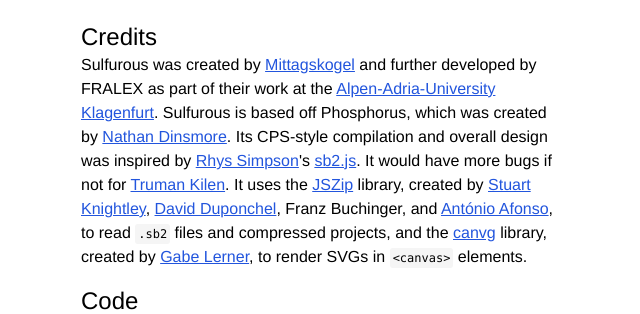
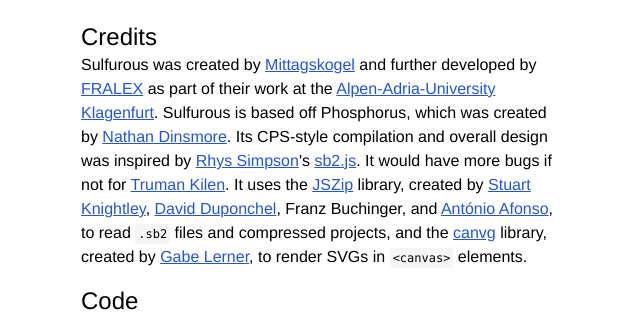
Before and after one commit to Mittagskogel/Sulfurous, a plain HTML site: page index.html in a window 1280 px wide. Shown: the part 259-573 px from the top of the page, 319-959 px from the left. Drawn offline with Linux system fonts and the light colour scheme.

Commit message:
changed Credits

```diff
--- a/index.html
+++ b/index.html
@@ -89,7 +89,7 @@
 </div>
 <section>
   <h1>Credits</h1>
-  <p>Sulfurous was created by <a href=https://github.com/mittagskogel>Mittagskogel</a> and further developed by FRALEX as part of their work at the <a href="https:\\www.aau.at">Alpen-Adria-University Klagenfurt</a>. Sulfurous is based off Phosphorus, which was created by <a href=https://github.com/nathan>Nathan Dinsmore</a>. Its CPS-style compilation and overall design was inspired by <a href=https://github.com/RHY3756547>Rhys Simpson</a>'s <a href=https://code.google.com/p/sb2-js/>sb2.js</a>. It would have more bugs if not for <a href=https://github.com/trumank>Truman Kilen</a>. It uses the <a href=https://stuk.github.io/jszip/>JSZip</a> library, created by <a href=https://github.com/stuk>Stuart Knightley</a>, <a href=https://github.com/dduponchel>David Duponchel</a>, Franz Buchinger, and <a href=https://github.com/aadsm>António Afonso</a>, to read <code>.sb2</code> files and compressed projects, and the <a href=https://code.google.com/p/canvg/>canvg</a> library, created by <a href=https://code.google.com/u/gabelerner@gmail.com/>Gabe Lerner</a>, to render SVGs in <code>&lt;canvas&gt;</code> elements.
+  <p>Sulfurous was created by <a href=https://github.com/mittagskogel>Mittagskogel</a> and further developed by <a href=https://github.com/FRALEX>FRALEX</a> as part of their work at the <a href="https:\\www.aau.at">Alpen-Adria-University Klagenfurt</a>. Sulfurous is based off Phosphorus, which was created by <a href=https://github.com/nathan>Nathan Dinsmore</a>. Its CPS-style compilation and overall design was inspired by <a href=https://github.com/RHY3756547>Rhys Simpson</a>'s <a href=https://code.google.com/p/sb2-js/>sb2.js</a>. It would have more bugs if not for <a href=https://github.com/trumank>Truman Kilen</a>. It uses the <a href=https://stuk.github.io/jszip/>JSZip</a> library, created by <a href=https://github.com/stuk>Stuart Knightley</a>, <a href=https://github.com/dduponchel>David Duponchel</a>, Franz Buchinger, and <a href=https://github.com/aadsm>António Afonso</a>, to read <code>.sb2</code> files and compressed projects, and the <a href=https://code.google.com/p/canvg/>canvg</a> library, created by <a href=https://code.google.com/u/gabelerner@gmail.com/>Gabe Lerner</a>, to render SVGs in <code>&lt;canvas&gt;</code> elements.
   <h1>Code</h1>
   <p>Sulfurous is released under the MIT license, the source code for Sulfurous is available <a href=https://github.com/mittagskogel/sulfurous>on GitHub</a>. See <a href=https://github.com/nathan/phosphorus>Phosphorus</a> for the original version.</p>
 </section>
```
